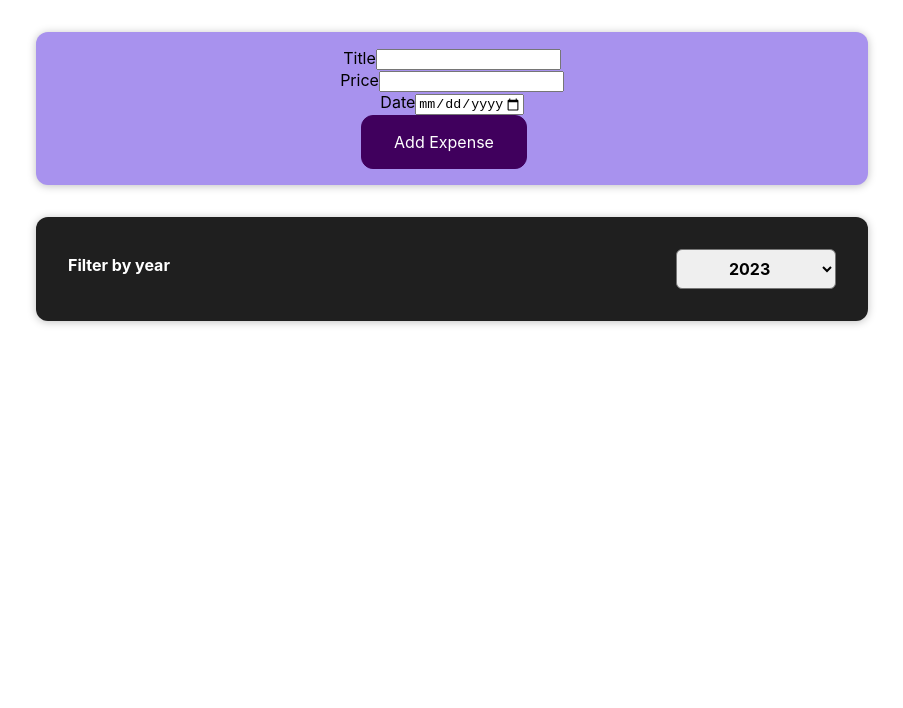
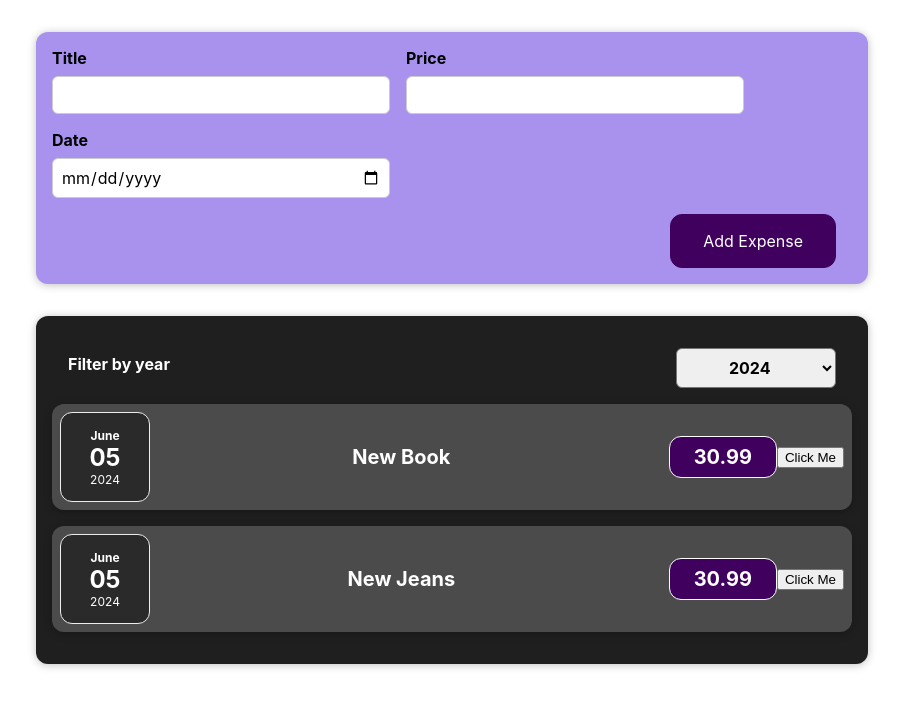
Before and after one commit to KaarelVv/expenses, a React (Create React App) app: page / in a window 1280 px wide. Shown: the top 708 px of the page, without its empty margins (188-1091 px from the left). Built offline with nearby package versions, Linux system fonts and the light colour scheme.

Commit message:
added ExpenseList compnent for logic

```diff
--- a/package.json
+++ b/package.json
@@ -10,7 +10,6 @@
     "react-dom": "^18.3.1",
     "react-scripts": "^5.0.1",
     "web-vitals": "^2.1.4"
-
   },
   "scripts": {
     "start": "react-scripts start",
@@ -35,5 +34,8 @@
       "last 1 firefox version",
       "last 1 safari version"
     ]
+  },
+  "devDependencies": {
+    "@babel/plugin-transform-private-property-in-object": "^7.25.9"
   }
 }
--- a/src/App.js
+++ b/src/App.js
@@ -5,20 +5,28 @@ import NewExpense from './components/NewExpense/NewExpense';
 
 const DUMMY_EXPENSES = [
   {
-      id:'id1',
-      date: new Date(2023, 12, 12),
+    id: 'id1',
+    date: new Date(2024, 5, 5),
     title: "New Book",
     amount: 30.99
   },
-  {   id:'id2',
+  {
+    id: 'id2',
     date: new Date(2024, 5, 5),
     title: "New Jeans",
     amount: 30.99
   },
-  {   id:'id3',
+  {
+    id: 'id3',
     date: new Date(2025, 5, 5),
     title: "New Hat",
     amount: 30.99
+  },
+  {
+    id: 'id4',
+    date: new Date(2025, 5, 5),
+    title: "New Bike",
+    amount: 99.99
   }
 ]
 
@@ -28,16 +36,14 @@ const App = () => {
 
   const addExpenseHandler = (expense) => {
 
-  setExpenses((previousExpenses) =>{
+    setExpenses((previousExpenses) => {
       return [expense, ...previousExpenses]
     })
   }
-
-
   return (
     <div className='App'>
-      <NewExpense onAddExpense={addExpenseHandler}/>
-      <Expenses expenses={expenses}/>
+      <NewExpense onAddExpense={addExpenseHandler} />
+      <Expenses expenses={expenses} />
     </div>
   )
 }
--- a/src/components/Expenses/ExpenseItem.css
+++ b/src/components/Expenses/ExpenseItem.css
@@ -2,10 +2,10 @@
     display: flex;
     justify-content: space-between;
     align-items: center;
-
+    box-shadow: 0 2px 8px rgba(0, 0, 0, 0.25);
     padding: 0.5rem;
     margin: 1rem 0;
-
+    border-radius: 12px;
     background-color: #4b4b4b;
     color: white;
 }
--- /dev/null
+++ b/src/components/Expenses/ExpenseList.css
@@ -0,0 +1,9 @@
+.expenses-list {
+    list-style: none;
+    padding: 0;
+}
+
+.expenses-list__fallback {
+    color: white;
+    text-align: center;
+}
--- /dev/null
+++ b/src/components/Expenses/ExpenseList.js
@@ -0,0 +1,18 @@
+import './ExpenseList.css'
+import ExpenseItem from './ExpenseItem'
+
+const ExpenseList = (props) => {
+    return (
+        <>
+            {props.expenses.length === 0 ? (
+                <p>No data</p>
+            ) : (
+                props.expenses.map((expense) => (
+                    <ExpenseItem key={expense.id} data={expense} />
+                ))
+            )}
+        </>
+    )
+}
+
+export default ExpenseList
--- a/src/components/Expenses/Expenses.css
+++ b/src/components/Expenses/Expenses.css
@@ -4,5 +4,5 @@
     margin: 2rem auto;
     width: 50rem;
     max-width: 95%;
-
+    color: aliceblue;
 }
--- a/src/components/Expenses/Expenses.js
+++ b/src/components/Expenses/Expenses.js
@@ -1,13 +1,13 @@
 import './Expenses.css'
 import Card from "../UI/Card";
-import ExpenseItem from "./ExpenseItem";
+import ExpenseList from './ExpenseList';
 import ExpensesFilter from './ExpenseFilter';
 import { useState } from 'react';
 
 const Expenses = (props) => {
 
     // Keep track of which year is being filtered
-    const [filteredYear, setFilteredYear] = useState('2023');
+    const [filteredYear, setFilteredYear] = useState('2024');
 
     // Callback to update the filtered year
     const expensesFilterChangeHandler = (selectedYear) => {
@@ -19,7 +19,7 @@ const Expenses = (props) => {
         return expense.date.getFullYear().toString() === filteredYear
     })
 
-    console.log(showYear)
+    console.log('List length->>> ' + showYear.length)
 
     return (
         <Card className="expenses">
@@ -27,9 +27,7 @@ const Expenses = (props) => {
                 selectedYear={filteredYear}
                 onChangeYear={expensesFilterChangeHandler}
             />
-            {showYear.map((expense) => (
-                <ExpenseItem key={expense.id} data={expense} />
-            ))}
+           <ExpenseList expenses={showYear}></ExpenseList>
 
         </Card>
     )
--- a/src/components/NewExpense/ExpenseForm.js
+++ b/src/components/NewExpense/ExpenseForm.js
@@ -34,22 +34,22 @@ const ExpenseForm = (props) => {
     }
     return (
         <form onSubmit={submithandler}>
-            <div className="new-expense_controls">
-                <div className="new-expense_control">
+            <div className="new-expense__controls">
+                <div className="new-expense__control">
                     <label>Title</label>
                     <input type="text"
                         onChange={titleChangehandler}
                         value={enteredTitle}
                     />
                 </div>
-                <div className="new-expense_control">
+                <div className="new-expense__control">
                     <label>Price</label>
                     <input type="number" min="0.01" step="0.01"
                         onChange={priceChangehandler}
                         value={enteredAmount}
                     />
                 </div>
-                <div className="new-expense_control">
+                <div className="new-expense__control">
                     <label>Date</label>
                     <input type="date" min="2024-11-12" max="2026-01-31"
                         onChange={dateChangehandler}
@@ -57,7 +57,7 @@ const ExpenseForm = (props) => {
                     />
                 </div>
             </div>
-            <div className="new-expense_actions">
+            <div className="new-expense__actions">
                 <button type="submit">Add Expense</button>
             </div>
         </form>
```
Also changed, not shown: 1 other file (tests, documents, lock files or other folders). Lines whose indentation alone changed are shown as unchanged.
